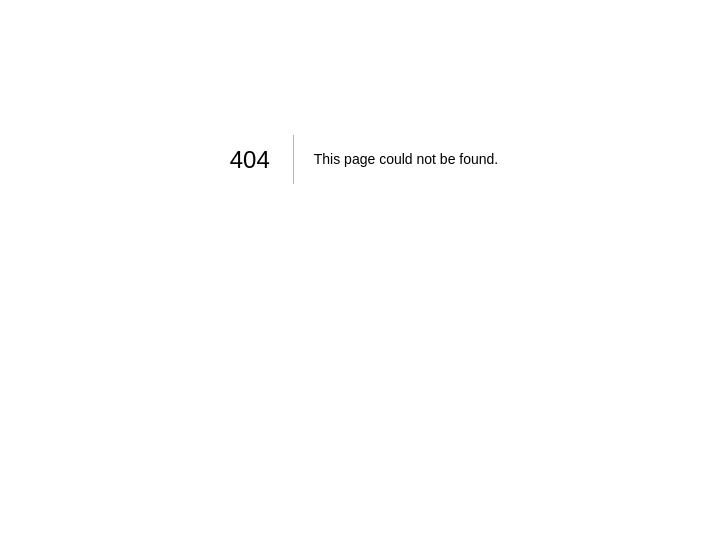
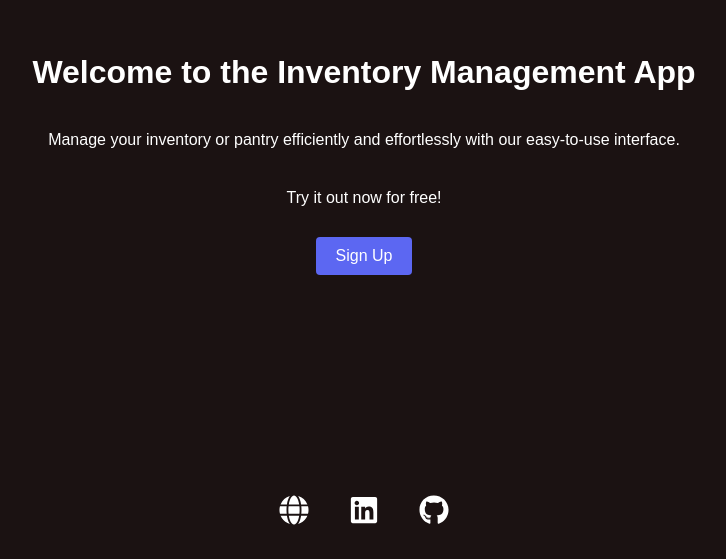
Before and after one commit to IanSpencer22/inventory-management-app, a Next.js app: page /landing-page in a window 1280 px wide. Before the commit this address had no page. Shown: the part 241-800 px from the top of the page, without its empty margins (276-1002 px from the left). Built offline with nearby package versions, Linux system fonts and the light colour scheme.

Commit message:
Added landing page

```diff
--- /dev/null
+++ b/app/landing-page/page.js
@@ -0,0 +1,72 @@
+'use client';
+import React from 'react';
+import { useRouter } from 'next/navigation';
+import { FaGithub, FaLinkedin, FaGlobe } from 'react-icons/fa';
+
+function LandingPage() {
+  const router = useRouter();
+
+  const styles = {
+    container: {
+      display: 'flex',
+      flexDirection: 'column',
+      justifyContent: 'center',
+      alignItems: 'center',
+      height: '100vh',
+      backgroundColor: '#1B1212',
+    },
+    content: {
+      display: 'flex',
+      flexDirection: 'column',
+      alignItems: 'center',
+    },
+    button: {
+      padding: '10px 20px',
+      margin: '10px',
+      backgroundColor: '#5c67f2',
+      color: 'white',
+      border: 'none',
+      borderRadius: '4px',
+      cursor: 'pointer',
+      fontSize: '16px',
+    },
+    iconsContainer: {
+      display: 'flex',
+      justifyContent: 'center',
+      marginTop: '20px',
+    },
+    icon: {
+      fontSize: '30px',
+      color: 'white',
+      margin: '20px',
+    },
+  };
+
+  return (
+    <div style={styles.container}>
+      <div style={styles.content}>
+        <div style={{ textAlign: 'center' }}>
+          <h1 style={{ padding: '20px', color: 'white' }}>Welcome to the Inventory Management App</h1>
+          <p style={{ padding: '20px', color: 'white' }}>Manage your inventory or pantry efficiently and effortlessly with our easy-to-use interface.</p>
+          <p style={{ padding: '20px', color: 'white' }}>Try it out now for free!</p>
+        </div>
+        <button style={styles.button} onClick={() => router.push('/sign-up')}>
+          Sign Up
+        </button>
+      </div>
+      <div style={{ display: 'flex', justifyContent: 'center', position: 'absolute', bottom: '10px', width: '100%' }}>
+        <a href="https://ian-spencer.com/" target="_blank" rel="noopener noreferrer">
+          <FaGlobe style={styles.icon} />
+        </a>
+        <a href="https://www.linkedin.com/in/ianspencer22/" target="_blank" rel="noopener noreferrer">
+          <FaLinkedin style={styles.icon} />
+        </a>
+        <a href="https://github.com/IanSpencer22" target="_blank" rel="noopener noreferrer">
+          <FaGithub style={styles.icon} />
+        </a>
+      </div>
+    </div>
+  );
+}
+
+export default LandingPage;
--- a/app/page.js
+++ b/app/page.js
@@ -21,7 +21,7 @@ const style = {
   transform: 'translate(-50%, -50%)',
   width: '90vw',
   maxWidth: 400,
-  bgcolor: 'background.paper',
+  backgroundColor: '#1B1212',
   border: '2px solid #000',
   boxShadow: 24,
   p: 4,
@@ -37,7 +37,7 @@ export default function Home() {
   const userSession = sessionStorage.getItem('user');
 
   if (!user && !userSession) {
-    router.push('/sign-in');
+    router.push('/landing-page');
   }
 
   const [pantry, setPantry] = useState([])
--- a/app/sign-in/page.js
+++ b/app/sign-in/page.js
@@ -51,7 +51,7 @@ function SignIn() {
       justifyContent: 'center',
       alignItems: 'center',
       height: '100vh',
-      backgroundColor: '#f4f4f4',
+      backgroundColor: '#1B1212',
     },
     form: {
       padding: '20px',
@@ -132,7 +132,7 @@ function SignIn() {
           </div>
         </button>
         <p style={{ textAlign: 'center', marginTop: '10px' }}>
-          Don't have an account? <a href="/sign-up" style={{ color: '#5c67f2', textDecoration: 'none' }}>Sign Up</a>
+          Don&apos;t have an account? <a href="/sign-up" style={{ color: '#5c67f2', textDecoration: 'none' }}>Sign Up</a>
         </p>
       </form>
     </div>
--- a/app/sign-up/page.js
+++ b/app/sign-up/page.js
@@ -28,7 +28,7 @@ function SignUp() {
       justifyContent: 'center',
       alignItems: 'center',
       height: '100vh',
-      backgroundColor: '#f4f4f4',
+      backgroundColor: '#1B1212',
     },
     form: {
       padding: '20px',
--- a/package.json
+++ b/package.json
@@ -19,6 +19,7 @@
     "react": "^18",
     "react-dom": "^18",
     "react-firebase-hooks": "^5.1.1",
+    "react-icons": "^5.2.1",
     "react-infinite-scroll-component": "^6.1.0",
     "react-router-dom": "^6.26.0",
     "styled-components": "^6.1.12"
```
Also changed, not shown: 1 other file (tests, documents, lock files or other folders).
